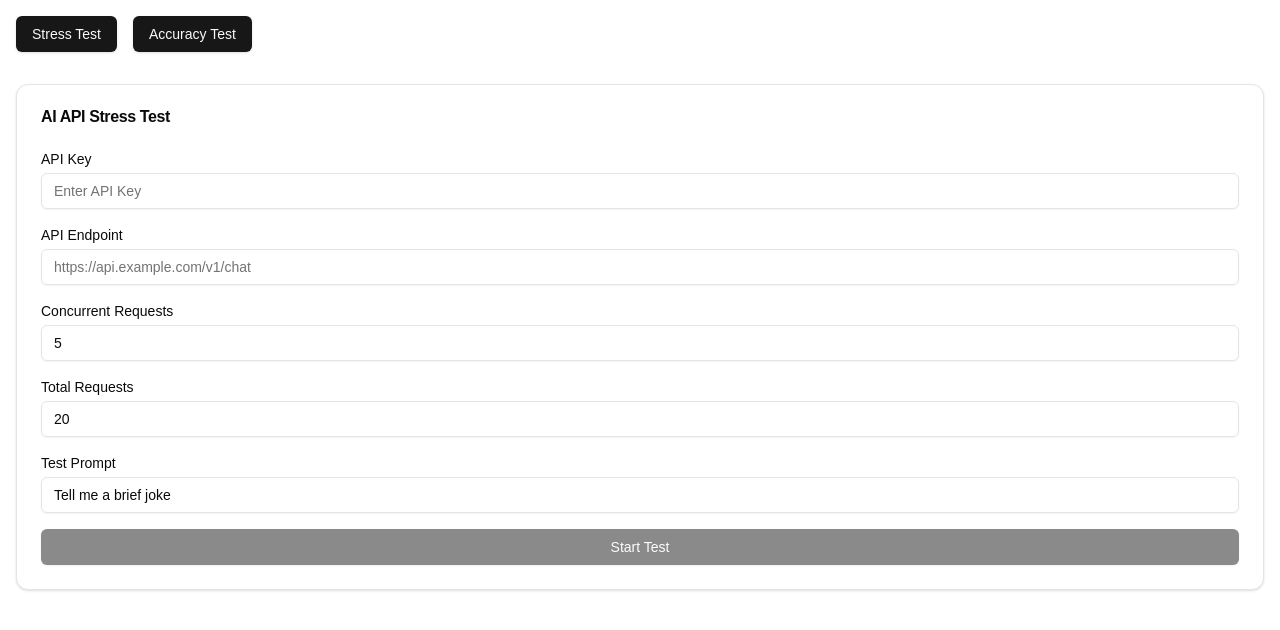
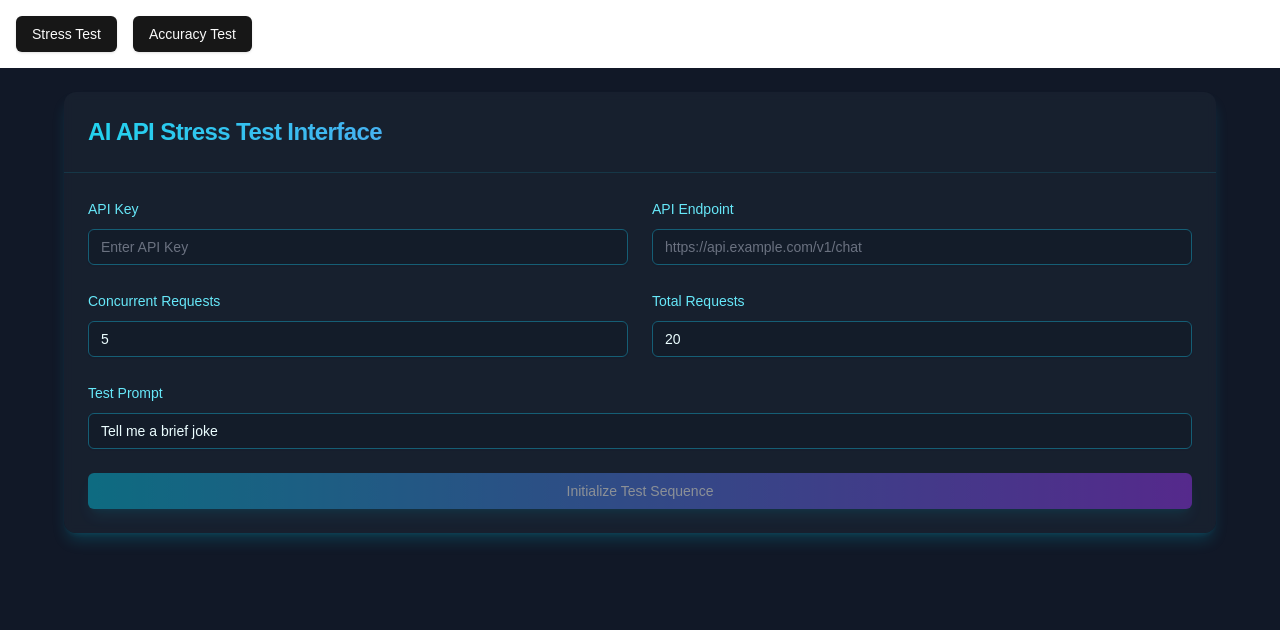
Before and after one commit to Mavericko99/Maxis, a Next.js app: page /stress in a window 1280 px wide. Shown: the top 630 px of the page. Built offline with nearby package versions, Linux system fonts and the light colour scheme.

Commit message:
fixing layout

```diff
--- a/app/globals.css
+++ b/app/globals.css
@@ -68,5 +68,6 @@ body {
   }
   body {
     @apply bg-background text-foreground;
+
   }
 }
--- a/app/stress/page.tsx
+++ b/app/stress/page.tsx
@@ -1,37 +1,20 @@
 "use client"
-import { useState } from 'react';
+
+import React, { useState } from 'react';
 import { Card, CardContent, CardHeader, CardTitle } from "@/components/ui/card";
 import { Button } from "@/components/ui/button";
 import { Input } from "@/components/ui/input";
 import { LineChart, Line, XAxis, YAxis, CartesianGrid, Tooltip, Legend } from 'recharts';
 
-interface TestResult {
-  requestId: number;
-  duration: number;
-  success: boolean;
-  error?: string;
-  timestamp: number;
-}
-
-interface Stats {
-  totalRequests: number;
-  successfulRequests: number;
-  failedRequests: number;
-  averageTime: number;
-  minTime: number;
-  maxTime: number;
-  p95: number;
-}
-
-export default function StressTest() {
-  const [apiKey, setApiKey] = useState<string>('');
-  const [endpoint, setEndpoint] = useState<string>('');
-  const [concurrent, setConcurrent] = useState<number>(5);
-  const [totalRequests, setTotalRequests] = useState<number>(20);
-  const [prompt, setPrompt] = useState<string>('Tell me a brief joke');
-  const [results, setResults] = useState<TestResult[]>([]);
-  const [isLoading, setIsLoading] = useState<boolean>(false);
-  const [stats, setStats] = useState<Stats | null>(null);
+const StressTest = () => {
+  const [apiKey, setApiKey] = useState('');
+  const [endpoint, setEndpoint] = useState('');
+  const [concurrent, setConcurrent] = useState(5);
+  const [totalRequests, setTotalRequests] = useState(20);
+  const [prompt, setPrompt] = useState('Tell me a brief joke');
+  const [results, setResults] = useState([]);
+  const [isLoading, setIsLoading] = useState(false);
+  const [stats, setStats] = useState(null);
 
   const runTest = async () => {
     setIsLoading(true);
@@ -39,7 +22,6 @@ export default function StressTest() {
     const testResults: TestResult[] = [];
     let completedRequests = 0;
 
-    // Create batches of concurrent requests
     const batches = Math.ceil(totalRequests / concurrent);
 
     for (let batch = 0; batch < batches; batch++) {
@@ -54,12 +36,9 @@ export default function StressTest() {
       const batchResults = await Promise.all(batchPromises);
       testResults.push(...batchResults);
       completedRequests += batchSize;
-
-      // Update results after each batch
       setResults([...testResults]);
     }
 
-    // Calculate statistics
     calculateStats(testResults);
     setIsLoading(false);
   };
@@ -120,102 +99,109 @@ export default function StressTest() {
   };
 
   return (
-    <div className="container mx-auto p-4">
-      <Card className="mb-6">
-        <CardHeader>
-          <CardTitle>AI API Stress Test</CardTitle>
+    <div className="min-h-screen bg-gray-900 text-cyan-50 p-6">
+      <div className="max-w-6xl mx-auto space-y-6">
+        <Card className="border-0 bg-gray-800/50 backdrop-blur-sm shadow-lg shadow-cyan-500/20">
+          <CardHeader className="border-b border-cyan-900/50">
+            <CardTitle className="text-2xl font-bold bg-gradient-to-r from-cyan-400 to-purple-500 bg-clip-text text-transparent">
+              AI API Stress Test Interface
+            </CardTitle>
           </CardHeader>
-        <CardContent>
-          <div className="space-y-4">
-            <div>
-              <label className="block text-sm font-medium mb-1">API Key</label>
+          <CardContent className="p-6">
+            <div className="space-y-6">
+              <div className="grid grid-cols-1 md:grid-cols-2 gap-6">
+                <div className="space-y-2">
+                  <label className="text-sm font-medium text-cyan-300">API Key</label>
                   <Input
                     type="password"
                     value={apiKey}
-                onChange={(e:any) => setApiKey(e.target.value)}
+                    onChange={(e) => setApiKey(e.target.value)}
                     placeholder="Enter API Key"
+                    className="bg-gray-900/50 border-cyan-800 focus:border-cyan-500 text-cyan-50 placeholder:text-gray-500"
                   />
                 </div>
-
-            <div>
-              <label className="block text-sm font-medium mb-1">API Endpoint</label>
+                <div className="space-y-2">
+                  <label className="text-sm font-medium text-cyan-300">API Endpoint</label>
                   <Input
                     value={endpoint}
-                onChange={(e:any) => setEndpoint(e.target.value)}
+                    onChange={(e) => setEndpoint(e.target.value)}
                     placeholder="https://api.example.com/v1/chat"
+                    className="bg-gray-900/50 border-cyan-800 focus:border-cyan-500 text-cyan-50 placeholder:text-gray-500"
                   />
                 </div>
-
-            <div>
-              <label className="block text-sm font-medium mb-1">Concurrent Requests</label>
+                <div className="space-y-2">
+                  <label className="text-sm font-medium text-cyan-300">Concurrent Requests</label>
                   <Input
                     type="number"
                     value={concurrent}
-                onChange={(e:any) => setConcurrent(parseInt(e.target.value))}
+                    onChange={(e) => setConcurrent(parseInt(e.target.value))}
                     min="1"
+                    className="bg-gray-900/50 border-cyan-800 focus:border-cyan-500 text-cyan-50"
                   />
                 </div>
-
-            <div>
-              <label className="block text-sm font-medium mb-1">Total Requests</label>
+                <div className="space-y-2">
+                  <label className="text-sm font-medium text-cyan-300">Total Requests</label>
                   <Input
                     type="number"
                     value={totalRequests}
-                onChange={(e:any) => setTotalRequests(parseInt(e.target.value))}
+                    onChange={(e) => setTotalRequests(parseInt(e.target.value))}
                     min="1"
+                    className="bg-gray-900/50 border-cyan-800 focus:border-cyan-500 text-cyan-50"
                   />
                 </div>
+              </div>
 
-            <div>
-              <label className="block text-sm font-medium mb-1">Test Prompt</label>
+              <div className="space-y-2">
+                <label className="text-sm font-medium text-cyan-300">Test Prompt</label>
                 <Input
                   value={prompt}
-                onChange={(e: any) => setPrompt(e.target.value)}
+                  onChange={(e) => setPrompt(e.target.value)}
                   placeholder="Enter test prompt"
+                  className="bg-gray-900/50 border-cyan-800 focus:border-cyan-500 text-cyan-50 placeholder:text-gray-500"
                 />
               </div>
 
               <Button
                 onClick={runTest}
                 disabled={isLoading || !apiKey || !endpoint}
-              className="w-full"
+                className="w-full bg-gradient-to-r from-cyan-500 to-purple-600 hover:from-cyan-600 hover:to-purple-700 text-white shadow-lg shadow-cyan-500/20 disabled:opacity-50"
               >
-              {isLoading ? 'Running Test...' : 'Start Test'}
+                {isLoading ? 'Running Test...' : 'Initialize Test Sequence'}
               </Button>
             </div>
           </CardContent>
         </Card>
 
         {stats && (
-        <Card className="mb-6">
-          <CardHeader>
-            <CardTitle>Test Results</CardTitle>
+          <Card className="border-0 bg-gray-800/50 backdrop-blur-sm shadow-lg shadow-purple-500/20">
+            <CardHeader className="border-b border-purple-900/50">
+              <CardTitle className="text-xl font-bold text-purple-400">Performance Metrics</CardTitle>
             </CardHeader>
-          <CardContent>
-            <div className="grid grid-cols-2 md:grid-cols-3 gap-4">
-              <div>
-                <p className="text-sm text-gray-500">Total Requests</p>
-                <p className="text-2xl font-bold">{stats.totalRequests}</p>
+            <CardContent className="p-6">
+              <div className="grid grid-cols-2 md:grid-cols-3 gap-6">
+                <div className="p-4 bg-gray-900/50 rounded-lg border border-purple-900/50">
+                  <p className="text-sm text-purple-300">Total Requests</p>
+                  <p className="text-3xl font-bold text-purple-400">{stats.totalRequests}</p>
                 </div>
-              <div>
-                <p className="text-sm text-gray-500">Successful</p>
-                <p className="text-2xl font-bold text-green-600">{stats.successfulRequests}</p>
+                <div className="p-4 bg-gray-900/50 rounded-lg border border-green-900/50">
+                  <p className="text-sm text-green-300">Successful</p>
+                  <p className="text-3xl font-bold text-green-400">{stats.successfulRequests}</p>
                 </div>
-              <div>
-                <p className="text-sm text-gray-500">Failed</p>
-                <p className="text-2xl font-bold text-red-600">{stats.failedRequests}</p>
+                <div className="p-4 bg-gray-900/50 rounded-lg border border-red-900/50">
+                  <p className="text-sm text-red-300">Failed</p>
+                  <p className="text-3xl font-bold text-red-400">{stats.failedRequests}</p>
                 </div>
-              <div>
-                <p className="text-sm text-gray-500">Average Time</p>
-                <p className="text-2xl font-bold">{stats.averageTime.toFixed(0)}ms</p>
+                <div className="p-4 bg-gray-900/50 rounded-lg border border-cyan-900/50">
+                  <p className="text-sm text-cyan-300">Average Time</p>
+                  <p className="text-3xl font-bold text-cyan-400">{stats.averageTime.toFixed(0)}ms</p>
                 </div>
-              <div>
-                <p className="text-sm text-gray-500">P95 Time</p>
-                <p className="text-2xl font-bold">{stats.p95.toFixed(0)}ms</p>
+                <div className="p-4 bg-gray-900/50 rounded-lg border border-cyan-900/50">
+                  <p className="text-sm text-cyan-300">P95 Time</p>
+                  <p className="text-3xl font-bold text-cyan-400">{stats.p95.toFixed(0)}ms</p>
                 </div>
-              <div>
-                <p className="text-sm text-gray-500">Max Time</p>
-                <p className="text-2xl font-bold">{stats.maxTime.toFixed(0)}ms</p>
+                <div className="p-4 bg-gray-900/50 rounded-lg border border-cyan-900/50">
+                  <p className="text-sm text-cyan-300">Max Time</p>
+                  <p className="text-3xl font-bold text-cyan-400">{stats.maxTime.toFixed(0)}ms</p>
                 </div>
               </div>
             </CardContent>
@@ -223,11 +209,11 @@ export default function StressTest() {
         )}
 
         {results.length > 0 && (
-        <Card>
-          <CardHeader>
-            <CardTitle>Response Time Chart</CardTitle>
+          <Card className="border-0 bg-gray-800/50 backdrop-blur-sm shadow-lg shadow-cyan-500/20">
+            <CardHeader className="border-b border-cyan-900/50">
+              <CardTitle className="text-xl font-bold text-cyan-400">Response Time Analysis</CardTitle>
             </CardHeader>
-          <CardContent>
+            <CardContent className="p-6">
               <div className="w-full h-64">
                 <LineChart
                   width={800}
@@ -235,15 +221,30 @@ export default function StressTest() {
                   data={results}
                   margin={{ top: 5, right: 30, left: 20, bottom: 5 }}
                 >
-                <CartesianGrid strokeDasharray="3 3" />
-                <XAxis dataKey="requestId" label={{ value: 'Request #', position: 'insideBottom' }} />
-                <YAxis label={{ value: 'Response Time (ms)', angle: -90, position: 'insideLeft' }} />
-                <Tooltip />
+                  <CartesianGrid strokeDasharray="3 3" stroke="#1e293b" />
+                  <XAxis
+                    dataKey="requestId"
+                    label={{ value: 'Request #', position: 'insideBottom' }}
+                    stroke="#94a3b8"
+                  />
+                  <YAxis
+                    label={{ value: 'Response Time (ms)', angle: -90, position: 'insideLeft' }}
+                    stroke="#94a3b8"
+                  />
+                  <Tooltip
+                    contentStyle={{
+                      backgroundColor: '#1e293b',
+                      border: '1px solid #0891b2',
+                      borderRadius: '0.375rem'
+                    }}
+                  />
                   <Legend />
                   <Line
                     type="monotone"
                     dataKey="duration"
-                  stroke="#8884d8"
+                    stroke="#0891b2"
+                    strokeWidth={2}
+                    dot={{ fill: '#0891b2' }}
                     name="Response Time"
                   />
                 </LineChart>
@@ -252,5 +253,8 @@ export default function StressTest() {
           </Card>
         )}
       </div>
+    </div>
   );
-}
+};
+
+export default StressTest;
```
Also changed, not shown: app/page.tsx (+80 -3 lines). Lines whose indentation alone changed are shown as unchanged.
